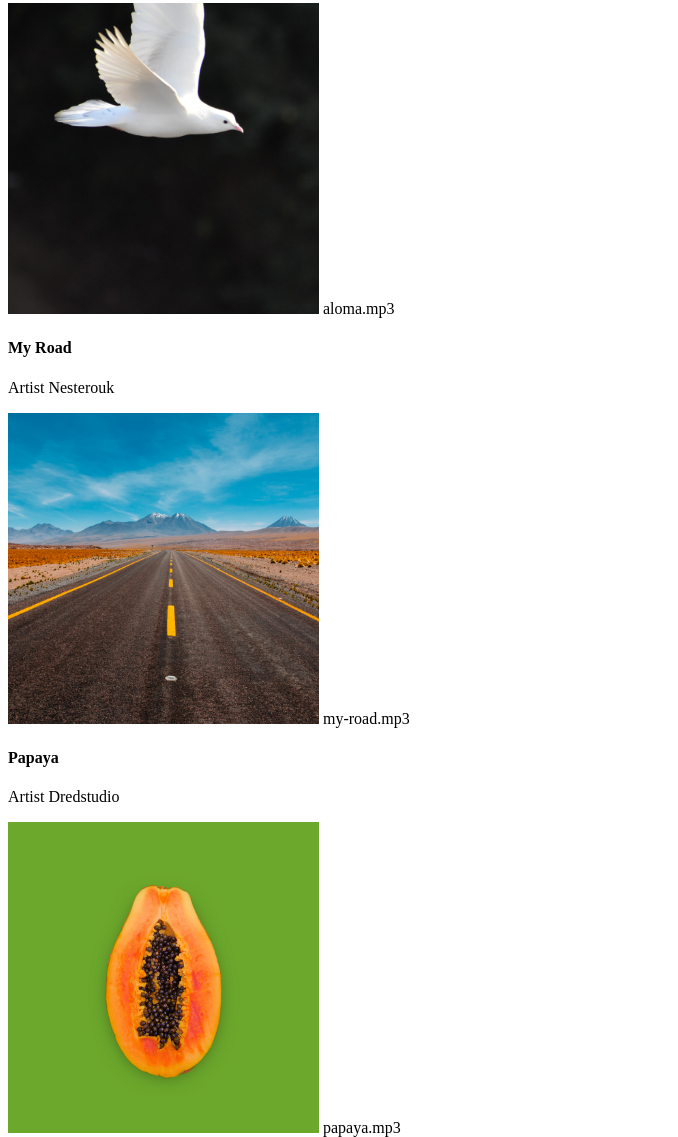
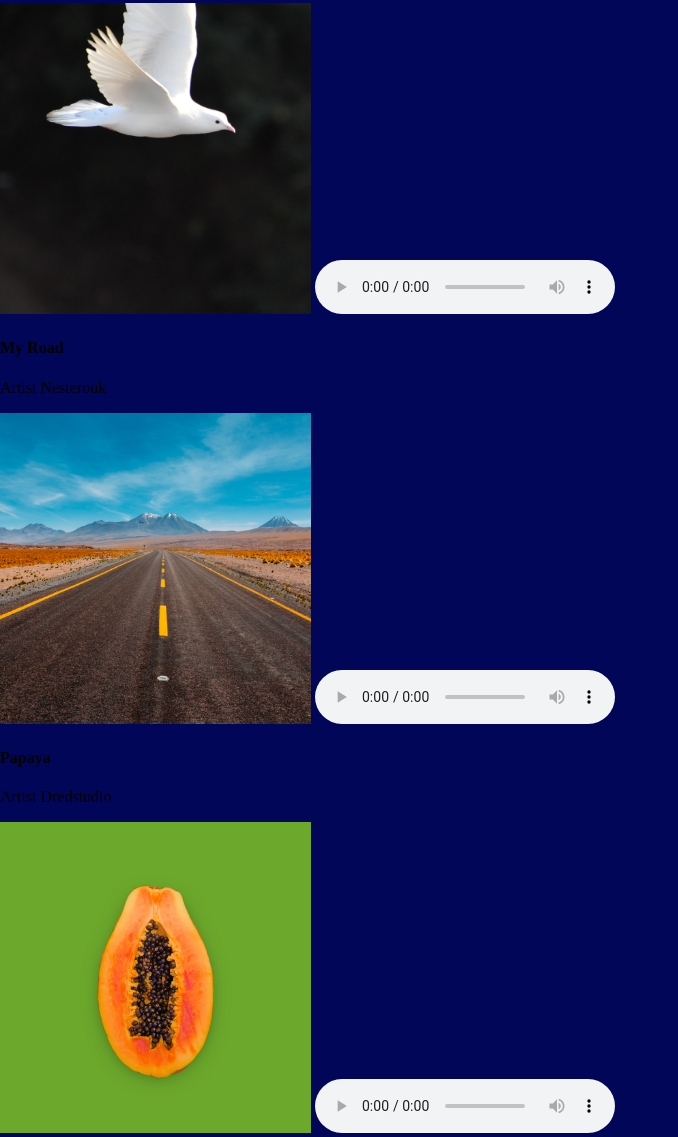
Before and after one commit to lgrodri2/streamingmedia, a plain HTML site: page index.html in a window 1280 px wide. Shown: the part 403-1540 px from the top of the page, without its empty margins (0-678 px from the left). Drawn offline with Linux system fonts and the light colour scheme.

Commit message:
Update with audio

```diff
--- a/index.html
+++ b/index.html
@@ -4,6 +4,7 @@
     <meta charset="UTF-8">
     <meta http-equiv="X-UA-Compatible" content="IE=edge">
     <meta name="viewport" content="width=device-width, initial-scale=1.0">
+    <link rel="stylesheet" href="css/styles.css">
     <title>MuzakMaker</title>
 </head>
 <body>
@@ -27,27 +28,32 @@
                 <h4>Aloma</h4>
                     <p>Artist Cali</p>
                         <img src="images/aloma-cover.png" alt="White dove flying">
-                    aloma.mp3
+                        <audio controls src="audio/aloma.mp3">
+                        </audio>
 
                 <h4>My Road</h4>
                     <p>Artist Nesterouk</p>
                         <img src="images/my-road-cover.png" alt="Vniew of a road and moutains">
-                        my-road.mp3
+                        <audio controls src="audio/my-road.mp3">
+                        </audio>
 
                 <h4>Papaya</h4>
                     <p>Artist Dredstudio</p>
-                    <img src="images/papaya-cover.png" alt="Half of a papaya on a green background">
-                    papaya.mp3
+                        <img src="images/papaya-cover.png" alt="Half of a papaya on a green background">
+                        <audio controls src="audio/papaya.mp3">
+                        </audio>
 
                 <h4>Smoothies</h4>
                     <p>Artist Black Rhomb</p>
-                    <img src="images/smoothies-cover.png" alt="Smoothie on a table surrounded by a pinapple, a banana, oranges and a bowl of sliced strawberries">
-                    smoothies.mp3
+                        <img src="images/smoothies-cover.png" alt="Smoothie on a table surrounded by a pinapple, a banana, oranges and a bowl of sliced strawberries">
+                        <audio controls src="audio/smoothies.mp3">
+                        </audio>
 
                 <h4>Successful Performance</h4>
                     <p>Artist Ricky Bombino</p>
-                    <img src="images/successful-performance-cover.png" alt="A man singing in front of a blue brick wall">
-                    successful-performance.mp3
+                        <img src="images/successful-performance-cover.png" alt="A man singing in front of a blue brick wall">
+                        <audio controls src="audio/successful-performance.mp3">
+                        </audio>
             <p>More trending</p>
         </section>
         <section>
```
Also changed, not shown: 7 other files.
